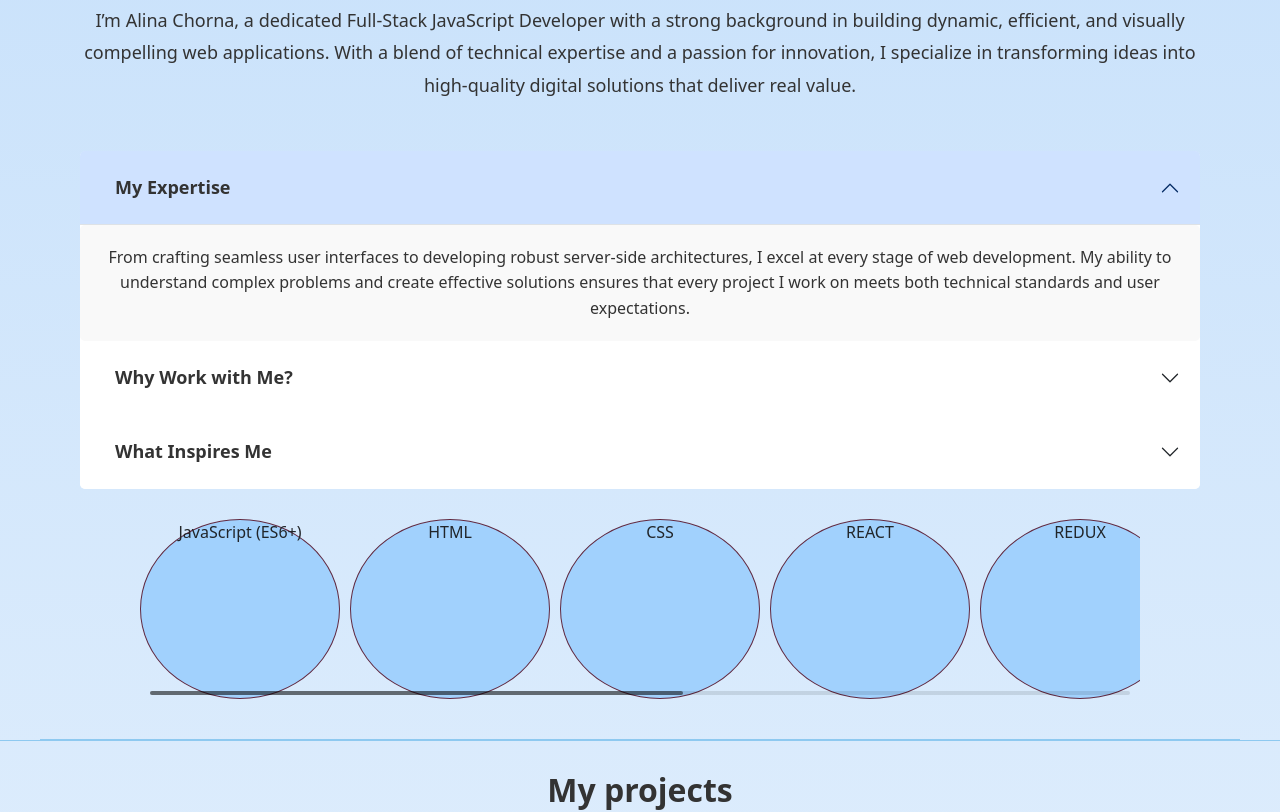
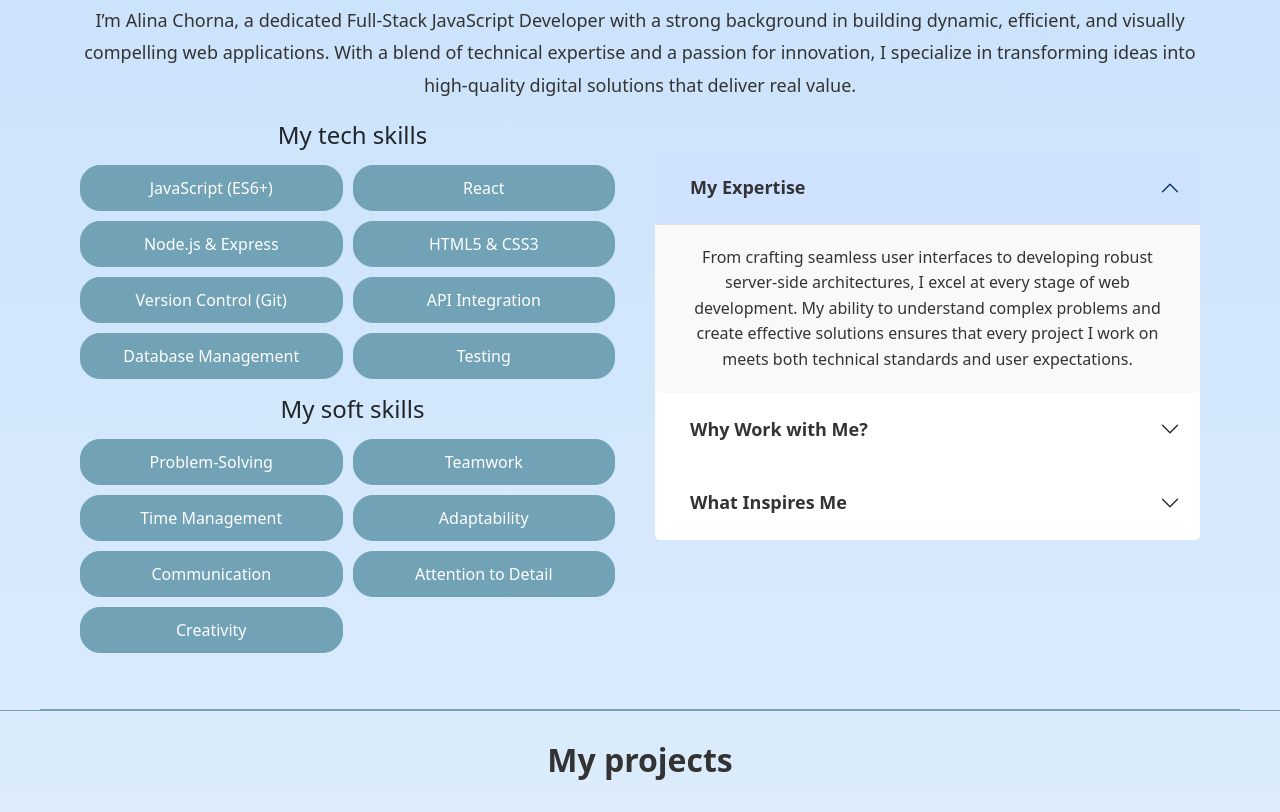
Before and after one commit to AlinaChorna7/Portfolio, a React (Vite) app: page / in a window 1280 px wide. Shown: the part 820-1632 px from the top of the page. Built offline with nearby package versions, Linux system fonts and the light colour scheme.

Commit message:
styles upd

```diff
--- a/src/components/about/AboutMe.jsx
+++ b/src/components/about/AboutMe.jsx
@@ -1,11 +1,6 @@
 
 import './aboutMe.css';
 import { Accordion } from 'react-bootstrap';
-import { Navigation, Pagination, Scrollbar, A11y } from 'swiper/modules';
-import 'swiper/css';
-
-import 'swiper/css/scrollbar';
-import { Swiper, SwiperSlide } from 'swiper/react';
 import 'bootstrap/dist/css/bootstrap.min.css';
 
 const AboutMe = () => {
@@ -58,69 +53,8 @@ const AboutMe = () => {
             </Accordion.Item>
           </Accordion>
         </div>
-        <div className='swiper'>
-           <Swiper
-      // install Swiper modules
-      modules={[Navigation, Pagination, Scrollbar, A11y]}
-      spaceBetween={50}
-      slidesPerView={5}
 
-      mousewheel={{ draggable: true }}
-      scrollbar={{ draggable: true }}
-      onSwiper={(swiper) => console.log(swiper)}
-      onSlideChange={() => console.log('slide change')}
-    >
-      <SwiperSlide>
-        <div className='skill-swiper-conteiner'>
-          <p className='skill-swiper-text'>JavaScript (ES6+)</p>
-        </div>
-      </SwiperSlide>
-      <SwiperSlide>
-        <div className='skill-swiper-conteiner'>
-          <p className='skill-swiper-text'>HTML</p>
-        </div>
-      </SwiperSlide>
-      <SwiperSlide>
-        <div className='skill-swiper-conteiner'>
-          <p className='skill-swiper-text'>CSS</p>
-        </div>
-      </SwiperSlide>
-      <SwiperSlide>
-        <div className='skill-swiper-conteiner'>
-          <p className='skill-swiper-text'>REACT</p>
-        </div>
-      </SwiperSlide>
-      <SwiperSlide>
-        <div className='skill-swiper-conteiner'>
-          <p className='skill-swiper-text'>REDUX</p>
-        </div>
-      </SwiperSlide>
-      <SwiperSlide>
-        <div className='skill-swiper-conteiner'>
-          <p className='skill-swiper-text'>REST API</p>
-        </div>
-      </SwiperSlide>
-      <SwiperSlide>
-        <div className='skill-swiper-conteiner'>
-          <p className='skill-swiper-text'>Node.js&Express</p>
-        </div>
-      </SwiperSlide>
-      <SwiperSlide>
-        <div className='skill-swiper-conteiner'>
-          <p className='skill-swiper-text'>MongoDB</p>
-        </div>
-      </SwiperSlide>
-      <SwiperSlide>
-        <div className='skill-swiper-conteiner'>
-          <p className='skill-swiper-text'>TypeScript</p>
-        </div>
-      </SwiperSlide>
-
-
-
-
-    </Swiper></div>
-        {/* <div className="skills">
+         <div className="skills">
           <h3 className='skills-title'>My tech skills</h3>
           <ul className="skills-list">
             <li className="skills-item">JavaScript (ES6+)</li>
@@ -142,7 +76,7 @@ const AboutMe = () => {
             <li className="skills-item">Attention to Detail</li>
             <li className="skills-item">Creativity</li>
           </ul>
-        </div> */}
+        </div>
       </div>
     </section>
   );
--- a/src/components/about/aboutMe.css
+++ b/src/components/about/aboutMe.css
@@ -2,8 +2,8 @@
 .about-section {
     padding:30px;
     margin: 0 auto;
-    border-bottom: 1px solid #8ec9f0;
-    border-top: 1px solid #8ec9f0;
+    border-bottom: 1px solid #71a2b6;
+    border-top: 1px solid #71a2b6;
 
   }
 
@@ -40,12 +40,10 @@
     width: 100%;
     padding: 10px 15px;
     cursor: pointer;
-    transition: background-color 0.3s ease;
+    /* transition: background-color 0.3s ease; */
   }
 
-  /* .custom-toggle-btn:hover {
-    background-color: #eaeaea;
-  } */
+
 
   .custom-accordion {
     border: none;
@@ -53,7 +51,7 @@
   }
 
   .custom-accordion .accordion-item {
-    /* margin-bottom: 10px; */
+
     border: none;
   }
 
@@ -65,23 +63,9 @@
     line-height: 1.6;
     border-radius: 5px;
   }
-  .swiper{
-    width: 1000px;
-    display: flex;
-    flex-direction: row;
-    /* gap: 15px; */
-  }
 
-.skill-swiper-conteiner{
-  width: 200px;
-  height:180px;
-  border:1px solid #612940 ;
-  background-color: #a1d1fd;
-text-align: center;
-border-radius: 50%;
-}
 
-  /* .skills-list {
+ .skills-list {
     display: flex;
     flex-wrap: wrap;
     gap: 10px;
@@ -90,17 +74,17 @@ border-radius: 50%;
 .skills-item{
     display: inline-block;
     padding: 10px;
-    border: 1px solid rgb(147, 196, 243);
-    background-color: rgb(155, 199, 240);
+    border: 1px solid #71a2b6;
+    background-color: #71a2b6;
     border-radius: 20px;
     transition: background-color  0.3s ease;
-    color:#555d63;
+    color:#ffffff;
 }
 
 .skills-item:hover{
-    background-color: rgb(131, 189, 243);
+    background-color: #88a9b6;
 }
-  */
+
   @media (min-width: 768px) {
     .about-title {
       font-size: 28px;
@@ -119,6 +103,15 @@ border-radius: 50%;
       font-size: 15px;
 
     }
+
+    .skill-swiper-conteiner {
+      width: 180px;
+      height: 180px;
+    }
+
+    .skill-swiper-text {
+      font-size: 16px;
+    }
   }
 
 
@@ -135,7 +128,7 @@ border-radius: 50%;
 
 
     .about-container {
-      flex-direction: column;
+      flex-direction: row-reverse;
       gap: 30px;
     }
 
@@ -144,12 +137,12 @@ border-radius: 50%;
     }
 
 
-    /* .skills {
+    .skills {
       flex: 1;
       display: flex;
       flex-direction: column;
     }
-   */
+
     .about-text {
       font-size: 18px;
       line-height: 1.8;
@@ -162,12 +155,19 @@ border-radius: 50%;
     .custom-accordion .accordion-body {
       font-size: 16px;
       padding: 20px;
-      /* margin-top: 60px; */
+
     }
 
+    .skill-swiper-conteiner {
+      width: 200px;
+      height: 200px;
+    }
 
+    .skill-swiper-text {
+      font-size: 18px;
+    }
 
-    /* .skills-item {
+    .skills-item {
       width: calc(50% - 10px);
       font-size: 16px;
     }
@@ -175,5 +175,5 @@ border-radius: 50%;
     .skills-title {
       font-size: 24px;
       margin-bottom: 15px;
-    } */
+    }
   }
--- a/src/components/contact/Contact.css
+++ b/src/components/contact/Contact.css
@@ -5,7 +5,7 @@ a {
 }
 
 a:hover {
-    color: #0A66C2; /* Плавний перехід кольору при наведенні */
+    color: #0A66C2;
 }
 
 ul {
@@ -14,8 +14,8 @@ ul {
 
 .contact-section {
     padding: 30px 15px;
-    border-bottom: 1px solid #8ec9f0;
-    border-top: 1px solid #8ec9f0;
+    border-bottom: 1px solid #71a2b6;
+    border-top: 1px solid #71a2b6;
 }
 
 .project-title {
@@ -34,10 +34,12 @@ ul {
 
 .contacts-container {
     padding: 15px 20px;
-    background-color: #cde8fa;
-    border: 1px solid #93d0f8;
+    background-color: #71a2b6;
+    border: 1px solid #659fb6;
     border-radius: 15px;
 }
+
+
 
 .contact-list {
     display: flex;
@@ -49,7 +51,7 @@ ul {
 
 .contacts-item {
     padding: 10px;
-    background-color: #e6f3fc;
+    background-color: #ececec;;
     width: 250px;
     color: #333333;
     border-radius: 15px;
@@ -84,8 +86,8 @@ ul {
 
 .form-container {
     padding: 15px 20px;
-    background-color: #cde8fa;
-    border: 1px solid #93d0f8;
+    background-color: #71a2b6;
+    border: 1px solid #659fb6;
     border-radius: 15px;
 }
 
@@ -118,7 +120,7 @@ form textarea:focus {
 
 form button {
     padding: 10px 20px;
-    background-color: #0A66C2;
+    background-color: #3880c9;
     border: none;
     border-radius: 10px;
     color: #ffffff;
@@ -129,7 +131,7 @@ form button {
 }
 
 form button:hover {
-    background-color: #064b94;
+    background-color: #6296ce;
 }
 
 @media (min-width: 768px) {
--- a/src/components/projects/Projects.css
+++ b/src/components/projects/Projects.css
@@ -1,7 +1,7 @@
 .projects-section {
     padding: 30px;
-    border-bottom: 1px solid #8ec9f0;
-    border-top: 1px solid #8ec9f0;
+    border-bottom: 1px solid #71a2b6;
+    border-top: 1px solid #71a2b6;
 
 }
 
```
